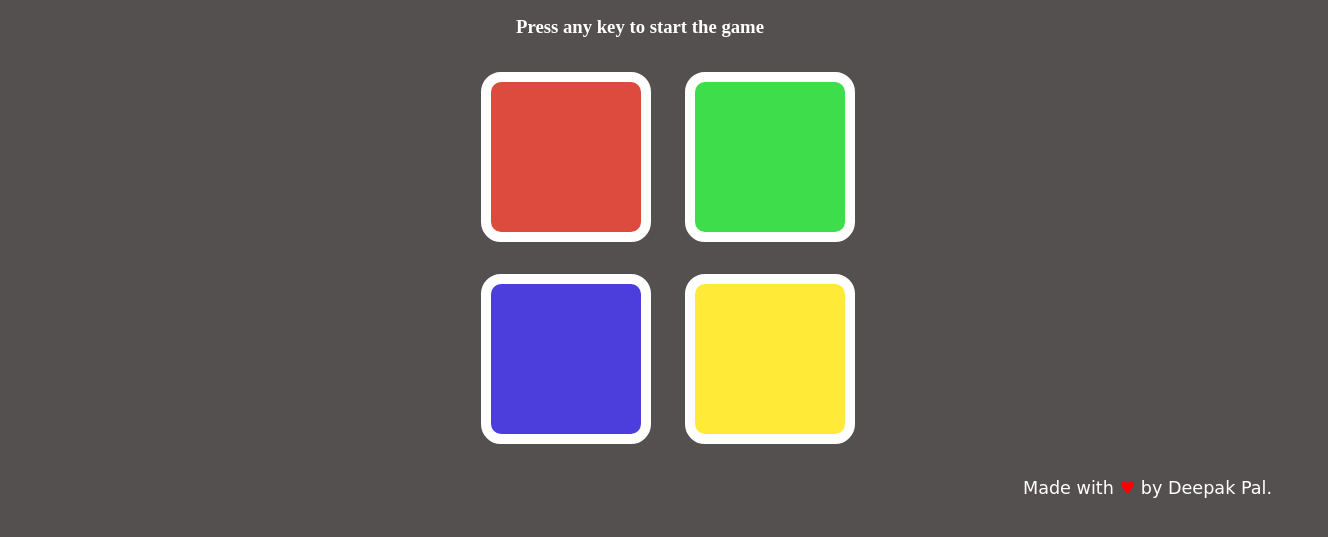
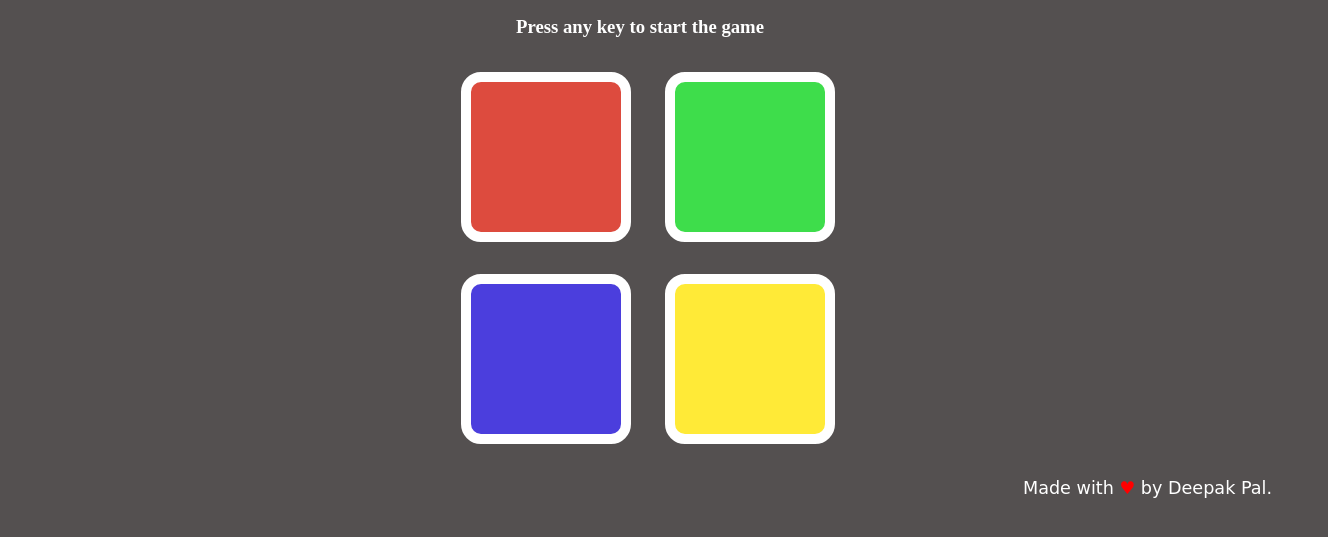
Before and after one commit to Deepakpal0807/Simons, a plain HTML site: page index.html in a window 1280 px wide. Shown: the part 59-596 px from the top of the page, 1328 px wide, since content can reach past the window. Drawn offline with Linux system fonts and the light colour scheme.

Commit message:
last final

```diff
--- a/index.css
+++ b/index.css
@@ -13,7 +13,7 @@
     width: 100vw;
     display: flex;
     flex-wrap: wrap;
-    padding: 0px 20px;
+    /* padding: 0px 20px; */
     /* justify-content: space-around; */
     /* align-content: space-evenly; */
     /* padding: 50px 10px; */
```
